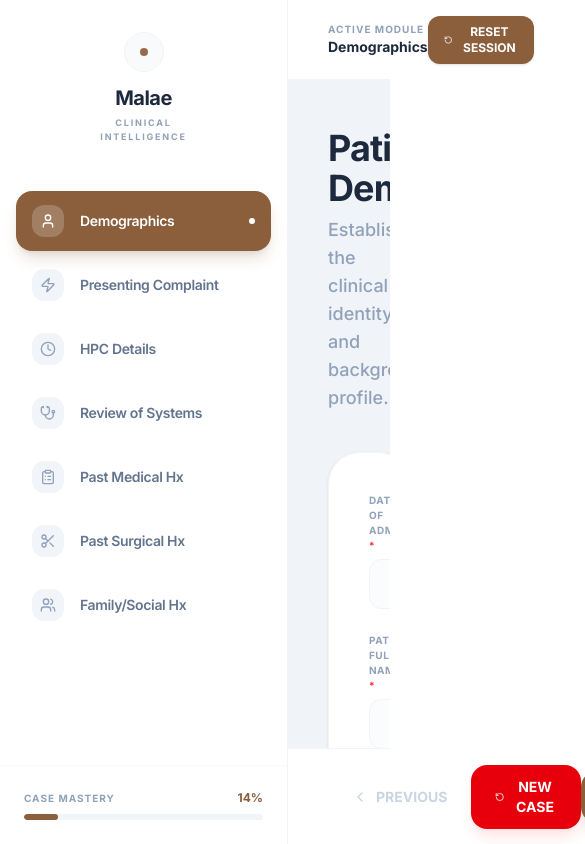
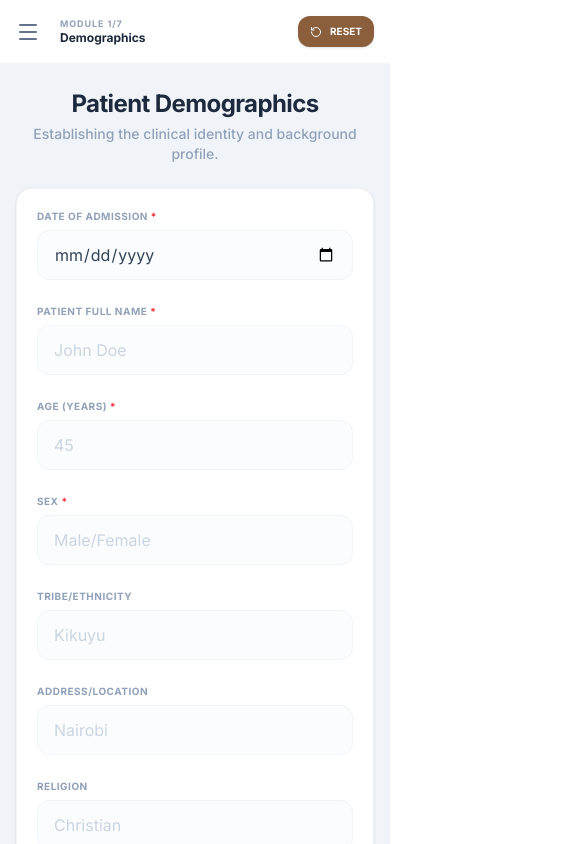
Before and after one commit to alebndundakioko/Malae-Tech, a React (Vite) app: page / in a window 390 px wide. Shown: the top 844 px of the page, 585 px wide, since content can reach past the window. Built offline with nearby package versions, Linux system fonts and the light colour scheme; what @react-pdf/renderer would draw is missing.

Commit message:
feat: Implement collapsible sidebar for mobile
Adds a responsive sidebar with toggle functionality for smaller screens. This improves navigation and screen real estate on mobile devices by allowing users to hide and show the sidebar.

```diff
--- a/src/App.tsx
+++ b/src/App.tsx
@@ -28,7 +28,9 @@
   Upload,
   FileText,
   CheckCircle2,
-  Loader2
+  Loader2,
+  Menu,
+  X
 } from 'lucide-react';
 
 // --- Types ---
@@ -509,6 +511,7 @@
   const [currentStepIndex, setCurrentStepIndex] = useState(0);
   const [formData, setFormData] = useState<any>({});
   const [completedSteps, setCompletedSteps] = useState<Set<StepId>>(new Set());
+  const [isSidebarOpen, setIsSidebarOpen] = useState(false);
 
   const [isGenerating, setIsGenerating] = useState(false);
   const reportRef = useRef<HTMLDivElement>(null);
@@ -676,9 +679,9 @@
   };
 
   return (
-    <div className="min-h-screen bg-[#F0F4F8] flex font-sans text-slate-900">
-      {/* Sidebar */}
-      <aside className="w-72 bg-white border-r border-slate-100 flex flex-col shrink-0 sticky top-0 h-screen">
+    <div className="min-h-screen bg-[#F0F4F8] flex flex-col md:flex-row font-sans text-slate-900 overflow-x-hidden">
+      {/* Sidebar - Desktop */}
+      <aside className="hidden md:flex w-72 bg-white border-r border-slate-100 flex-col shrink-0 sticky top-0 h-screen">
         <div className="p-8 flex flex-col items-center gap-1">
           <div className="w-10 h-10 rounded-full bg-slate-50 flex items-center justify-center border border-slate-100 mb-2">
             <div className="w-2 h-2 rounded-full bg-[#8B5E3C] animate-pulse" />
@@ -689,7 +692,7 @@
           </p>
         </div>
 
-        <nav className="flex-1 px-4 py-4 flex flex-col gap-1">
+        <nav className="flex-1 px-4 py-4 flex flex-col gap-1 overflow-y-auto">
           {STEPS.map((step, index) => {
             const isActive = currentStepIndex === index;
             const isCompleted = completedSteps.has(step.id);
@@ -737,25 +740,108 @@
         </div>
       </aside>
 
+      {/* Mobile Sidebar Overlay */}
+      <AnimatePresence>
+        {isSidebarOpen && (
+          <>
+            <motion.div
+              initial={{ opacity: 0 }}
+              animate={{ opacity: 1 }}
+              exit={{ opacity: 0 }}
+              onClick={() => setIsSidebarOpen(false)}
+              className="fixed inset-0 bg-slate-900/40 backdrop-blur-sm z-40 md:hidden"
+            />
+            <motion.aside
+              initial={{ x: '-100%' }}
+              animate={{ x: 0 }}
+              exit={{ x: '-100%' }}
+              transition={{ type: 'spring', damping: 25, stiffness: 200 }}
+              className="fixed inset-y-0 left-0 w-72 bg-white z-50 flex flex-col shadow-2xl md:hidden"
+            >
+              <div className="p-6 flex items-center justify-between border-b border-slate-50">
+                <div className="flex items-center gap-3">
+                  <div className="w-8 h-8 rounded-full bg-[#8B5E3C] flex items-center justify-center text-white">
+                    <Stethoscope className="w-4 h-4" />
+                  </div>
+                  <span className="font-bold text-slate-800">Malae</span>
+                </div>
+                <button onClick={() => setIsSidebarOpen(false)} className="p-2 text-slate-400 hover:text-slate-600">
+                  <X className="w-5 h-5" />
+                </button>
+              </div>
+              <nav className="flex-1 px-4 py-6 flex flex-col gap-1 overflow-y-auto">
+                {STEPS.map((step, index) => {
+                  const isActive = currentStepIndex === index;
+                  const isCompleted = completedSteps.has(step.id);
+                  const Icon = step.icon;
+
+                  return (
+                    <button
+                      key={step.id}
+                      onClick={() => {
+                        setCurrentStepIndex(index);
+                        setIsSidebarOpen(false);
+                      }}
+                      className={`
+                        flex items-center gap-4 px-4 py-3.5 rounded-2xl transition-all
+                        ${isActive ? 'bg-[#8B5E3C] text-white shadow-lg shadow-[#8B5E3C]/20' : 'text-slate-500 hover:bg-slate-50'}
+                      `}
+                    >
+                      <div className={`
+                        w-8 h-8 rounded-xl flex items-center justify-center
+                        ${isActive ? 'bg-white/20' : isCompleted ? 'bg-emerald-50 text-emerald-500' : 'bg-slate-100 text-slate-400'}
+                      `}>
+                        {isCompleted && !isActive ? <CheckCircle2 className="w-5 h-5" /> : <Icon className="w-4 h-4" />}
+                      </div>
+                      <span className="text-sm font-semibold tracking-tight">{step.label}</span>
+                    </button>
+                  );
+                })}
+              </nav>
+              <div className="p-6 border-t border-slate-50 bg-slate-50/50">
+                <div className="flex justify-between items-end mb-2">
+                  <span className="text-[10px] font-bold text-slate-400 uppercase tracking-widest">Case Mastery</span>
+                  <span className="text-xs font-bold text-[#8B5E3C]">{Math.round(progress)}%</span>
+                </div>
+                <div className="h-1.5 w-full bg-slate-200 rounded-full overflow-hidden">
+                  <div style={{ width: `${progress}%` }} className="h-full bg-[#8B5E3C] rounded-full" />
+                </div>
+              </div>
+            </motion.aside>
+          </>
+        )}
+      </AnimatePresence>
+
       {/* Main Content */}
-      <main className="flex-1 flex flex-col min-w-0">
+      <main className="flex-1 flex flex-col min-w-0 h-screen overflow-hidden">
         {/* Header */}
-        <header className="h-20 bg-white border-b border-slate-100 px-10 flex items-center justify-between sticky top-0 z-10">
-          <div className="flex flex-col">
-            <span className="text-[10px] font-bold text-slate-400 uppercase tracking-widest">Active Module</span>
-            <span className="text-sm font-bold text-slate-800">{currentStep.label}</span>
+        <header className="h-16 md:h-20 bg-white border-b border-slate-100 px-4 md:px-10 flex items-center justify-between sticky top-0 z-30">
+          <div className="flex items-center gap-3">
+            <button
+              onClick={() => setIsSidebarOpen(true)}
+              className="p-2 -ml-2 text-slate-500 hover:bg-slate-50 rounded-xl md:hidden"
+            >
+              <Menu className="w-6 h-6" />
+            </button>
+            <div className="flex flex-col">
+              <span className="text-[9px] md:text-[10px] font-bold text-slate-400 uppercase tracking-widest">Module {currentStepIndex + 1}/{STEPS.length}</span>
+              <span className="text-xs md:text-sm font-bold text-slate-800 truncate max-w-[150px] md:max-w-none">{currentStep.label}</span>
+            </div>
           </div>
-          <button
-            onClick={handleReset}
-            className="flex items-center gap-2 px-4 py-2 rounded-xl bg-[#8B5E3C] text-white text-xs font-bold hover:bg-[#7D5233] transition-colors shadow-sm"
-          >
-            <RotateCcw className="w-3.5 h-3.5" />
-            RESET SESSION
-          </button>
+          <div className="flex items-center gap-2">
+            <button
+              onClick={handleReset}
+              className="flex items-center gap-2 px-3 md:px-4 py-2 rounded-xl bg-[#8B5E3C] text-white text-[10px] md:text-xs font-bold hover:bg-[#7D5233] transition-colors shadow-sm"
+            >
+              <RotateCcw className="w-3 md:w-3.5 h-3 md:h-3.5" />
+              <span className="hidden sm:inline">RESET SESSION</span>
+              <span className="sm:hidden">RESET</span>
+            </button>
+          </div>
         </header>
 
         {/* Content Area */}
-        <div className="flex-1 overflow-y-auto px-10 py-12">
+        <div className="flex-1 overflow-y-auto px-4 md:px-10 py-6 md:py-12">
           <div className="max-w-4xl mx-auto">
             <AnimatePresence mode="wait">
               <motion.div
@@ -764,14 +850,14 @@
                 animate={{ opacity: 1, y: 0 }}
                 exit={{ opacity: 0, y: -10 }}
                 transition={{ duration: 0.2 }}
-                className="flex flex-col gap-10"
+                className="flex flex-col gap-6 md:gap-10"
               >
-                <div className="flex flex-col gap-2 text-center md:text-left">
-                  <h2 className="text-4xl font-bold tracking-tight text-slate-800">{currentStep.title}</h2>
-                  <p className="text-lg text-slate-400 font-medium">{currentStep.subtitle}</p>
+                <div className="flex flex-col gap-1 md:gap-2 text-center md:text-left">
+                  <h2 className="text-2xl md:text-4xl font-bold tracking-tight text-slate-800">{currentStep.title}</h2>
+                  <p className="text-sm md:text-lg text-slate-400 font-medium">{currentStep.subtitle}</p>
                 </div>
 
-                <div className="bg-white rounded-[32px] p-10 shadow-sm border border-slate-100">
+                <div className="bg-white rounded-2xl md:rounded-[32px] p-5 md:p-10 shadow-sm border border-slate-100">
                   {renderStepContent(currentStep.id)}
                 </div>
               </motion.div>
@@ -780,51 +866,54 @@
         </div>
 
         {/* Footer Navigation */}
-        <footer className="h-24 bg-white border-t border-slate-100 px-10 flex items-center justify-between sticky bottom-0 z-10">
+        <footer className="h-20 md:h-24 bg-white border-t border-slate-100 px-4 md:px-10 flex items-center justify-between sticky bottom-0 z-30">
           <button
             onClick={handlePrev}
             disabled={currentStepIndex === 0}
             className={`
-              flex items-center gap-2 px-6 py-3 rounded-2xl text-sm font-bold transition-all
+              flex items-center gap-2 px-4 md:px-6 py-2.5 md:py-3 rounded-xl md:rounded-2xl text-xs md:text-sm font-bold transition-all
               ${currentStepIndex === 0 ? 'text-slate-300 cursor-not-allowed' : 'text-slate-500 hover:bg-slate-50'}
             `}
           >
             <ChevronLeft className="w-4 h-4" />
-            PREVIOUS
+            <span className="hidden sm:inline">PREVIOUS</span>
           </button>
 
           <button
             onClick={handleReset}
-            className="flex items-center gap-2 px-6 py-3 rounded-2xl bg-red-600 text-white text-sm font-bold hover:bg-red-700 transition-all shadow-lg shadow-red-100"
+            className="flex items-center gap-2 px-4 md:px-6 py-2.5 md:py-3 rounded-xl md:rounded-2xl bg-red-50 text-red-600 text-xs md:text-sm font-bold hover:bg-red-100 transition-all sm:shadow-lg sm:shadow-red-100"
           >
             <RotateCcw className="w-4 h-4" />
-            NEW CASE
+            <span className="hidden sm:inline">NEW CASE</span>
           </button>
 
           {currentStepIndex === STEPS.length - 1 ? (
             <button
               onClick={handleCompileReport}
               disabled={isGenerating}
-              className="flex items-center gap-3 px-8 py-4 rounded-2xl bg-slate-900 text-white text-sm font-bold hover:bg-slate-800 transition-all shadow-lg shadow-slate-200 disabled:opacity-50 disabled:cursor-not-allowed"
+              className="flex items-center gap-2 md:gap-3 px-5 md:px-8 py-3 md:py-4 rounded-xl md:rounded-2xl bg-slate-900 text-white text-xs md:text-sm font-bold hover:bg-slate-800 transition-all shadow-lg shadow-slate-200 disabled:opacity-50 disabled:cursor-not-allowed"
             >
               {isGenerating ? (
                 <>
                   <Loader2 className="w-4 h-4 animate-spin" />
-                  GENERATING...
+                  <span className="hidden sm:inline">GENERATING...</span>
+                  <span className="sm:hidden">...</span>
                 </>
               ) : (
                 <>
                   <FileText className="w-4 h-4" />
-                  COMPILE REPORT
+                  <span className="hidden sm:inline">COMPILE REPORT</span>
+                  <span className="sm:hidden">COMPILE</span>
                 </>
               )}
             </button>
           ) : (
             <button
               onClick={handleNext}
-              className="flex items-center gap-3 px-8 py-4 rounded-2xl bg-[#8B5E3C] text-white text-sm font-bold hover:bg-[#7D5233] transition-all shadow-lg shadow-[#8B5E3C]/20 group"
+              className="flex items-center gap-2 md:gap-3 px-5 md:px-8 py-3 md:py-4 rounded-xl md:rounded-2xl bg-[#8B5E3C] text-white text-xs md:text-sm font-bold hover:bg-[#7D5233] transition-all shadow-lg shadow-[#8B5E3C]/20 group"
             >
-              PROCEED
+              <span className="hidden sm:inline">PROCEED</span>
+              <span className="sm:hidden">NEXT</span>
               <ChevronRight className="w-4 h-4 group-hover:translate-x-0.5 transition-transform" />
             </button>
           )}
```
